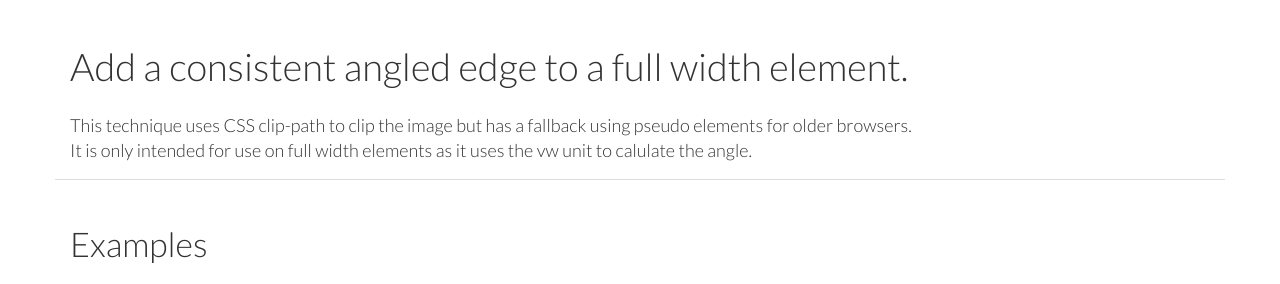
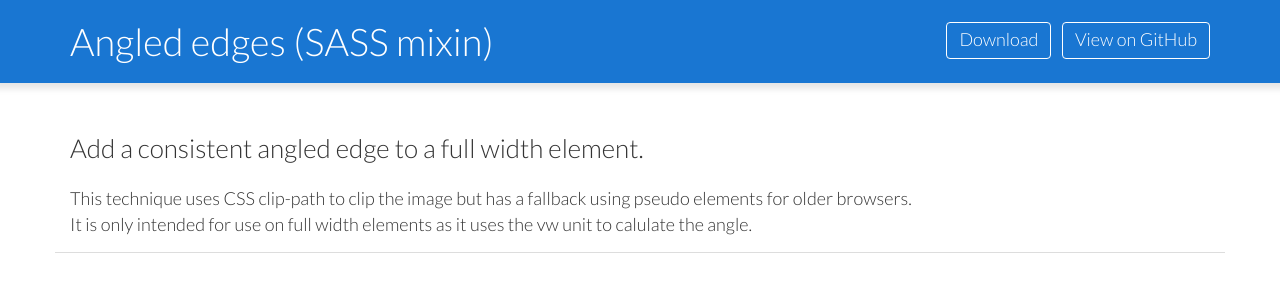
Before and after one commit to NigelOToole/angled-edges, a website: page index.html in a window 1280 px wide. Shown: the top 284 px of the page. Drawn offline with Linux system fonts and the light colour scheme.

Commit message:
Add header to demo page

```diff
--- a/assets/styles/angled-edges.scss
+++ b/assets/styles/angled-edges.scss
@@ -138,7 +138,7 @@
 
 .angle--colour {
   color: #fff;
-  background-color: #1976D2;
+  background-color: #2196F3;
   text-align: center;
   padding: 10% 0;
 }
--- a/assets/styles/site/_site.scss
+++ b/assets/styles/site/_site.scss
@@ -24,6 +24,7 @@ html {
 }
 
 body {
+  padding-top: 90px;
   font-family: "Lato", "Helvetica Neue", Helvetica, Arial, sans-serif;
   font-size: 18px;
   font-weight: 300;
@@ -84,13 +85,52 @@ strong {
   @include clearfix();
 }
 
+
+// ----- Header and footer -----
+.header {
+  position: fixed;
+  top: 0;
+  z-index: 100;
+  width: 100%;
+  padding: 15px 0;
+  color: #fff;
+  background-color: #1976D2;
+  box-shadow: 0 0 6px 6px rgba(0,0,0,0.1);
+}
+
+  .logo-text {
+    margin: 0;
+
+    @media (max-width: 767px) {
+      font-size: 25px;
+    }
+    @media (min-width: 768px) {
+      display: inline-block;
+    }
+  }
+
+  .header--links {
+
+    .btn {
+      margin: 0;
+      margin-top: 7px;
+
+      &:last-child {
+        margin-left: 7px;
+      }
+    }
+
+    @media (min-width: 768px) {
+      float: right;
+    }
+  }
+
 .footer {
   padding-top: 15px;
   padding-bottom: 15px;
   font-size: 12px;
   text-align: center;
 }
-
 
 
 // ----- Demo -----
@@ -120,6 +160,12 @@ strong {
   }
 }
 
+.btn-white {
+  color: #fff;
+  border-color: #fff;
+  background-color: transparent;
+}
+
 .install .btn {
   margin-right: 15px;
   margin-bottom: 15px;
--- a/index.html
+++ b/index.html
@@ -13,8 +13,20 @@
 
   <body>
 
+  <header class="header">
+    <div class="container">
+
+      <h1 class="logo-text">Angled edges (SASS mixin)</h1>
+
+      <div class="header--links">
+        <a href="https://github.com/NigelOToole/angled-edges/archive/master.zip" class="btn btn-white">Download</a>
+        <a href="https://github.com/NigelOToole/angled-edges" target="_blank" class="btn btn-white">View on GitHub</a>
+      </div>
+    </div>
+  </header>
+
   <div class="demo demo--intro container">
-    <h1>Add a consistent angled edge to a full width element.</h1>
+    <h3>Add a consistent angled edge to a full width element.</h3>
     <p>This technique uses CSS clip-path to clip the image but has a fallback using pseudo elements for older browsers.<br>
     It is only intended for use on full width elements as it uses the vw unit to calulate the angle.</p>
   </div>
```
Also changed, not shown: assets/styles/angled-edges.css, assets/styles/site.css.
